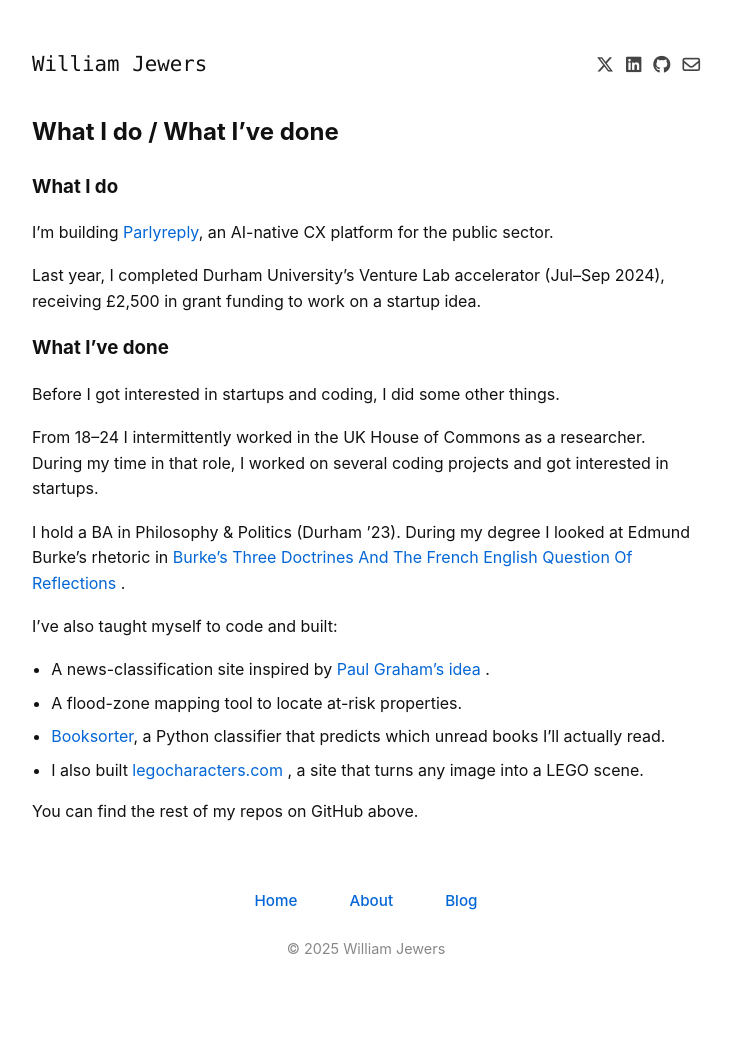
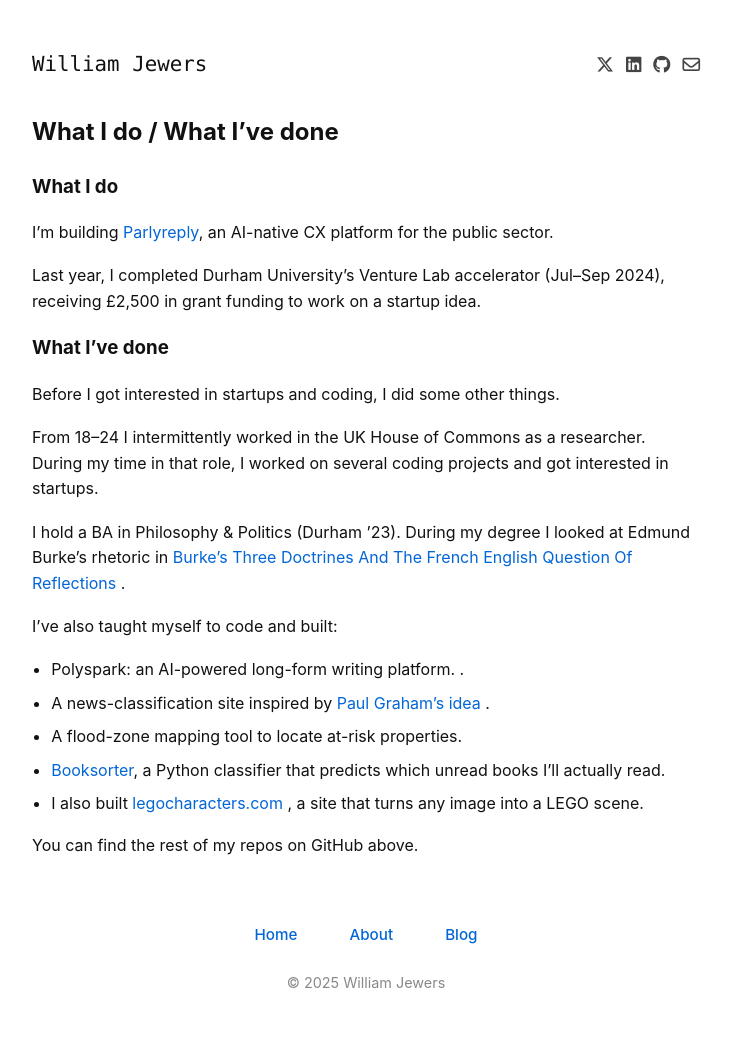
Before and after one commit to Jewerswc/jewerswc.github.io, a Jekyll site: the page built from work.html, in a window 1280 px wide. Shown: the whole page, without its empty margins (274-1006 px from the left). Built offline with Jekyll 4.4.1, drawn with Linux system fonts in a browser that asks for light colours; before the commit the page ends 1008 px from its top, so only the background shows below that.

Commit message:
Update work.html

```diff
--- a/work.html
+++ b/work.html
@@ -32,6 +32,10 @@
 <p>I’ve also taught myself to code and built:</p>
 <ul>
   <li>
+    Polyspark: an AI-powered long-form writing platform.
+    </a>.
+  </li>
+  <li>
     A news-classification site inspired by
     <a href="https://x.com/paulg/status/1750493486397190617" target="_blank" rel="noopener">
       Paul Graham’s idea
```
